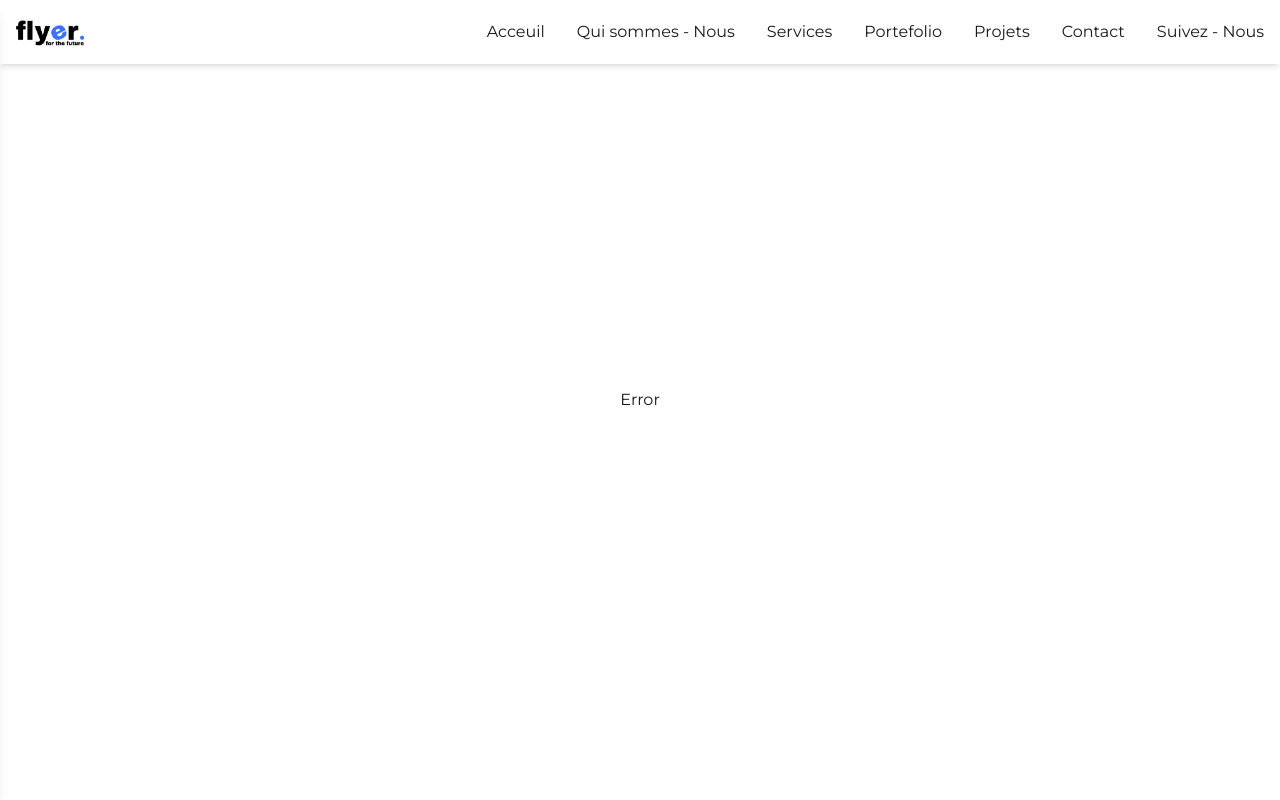
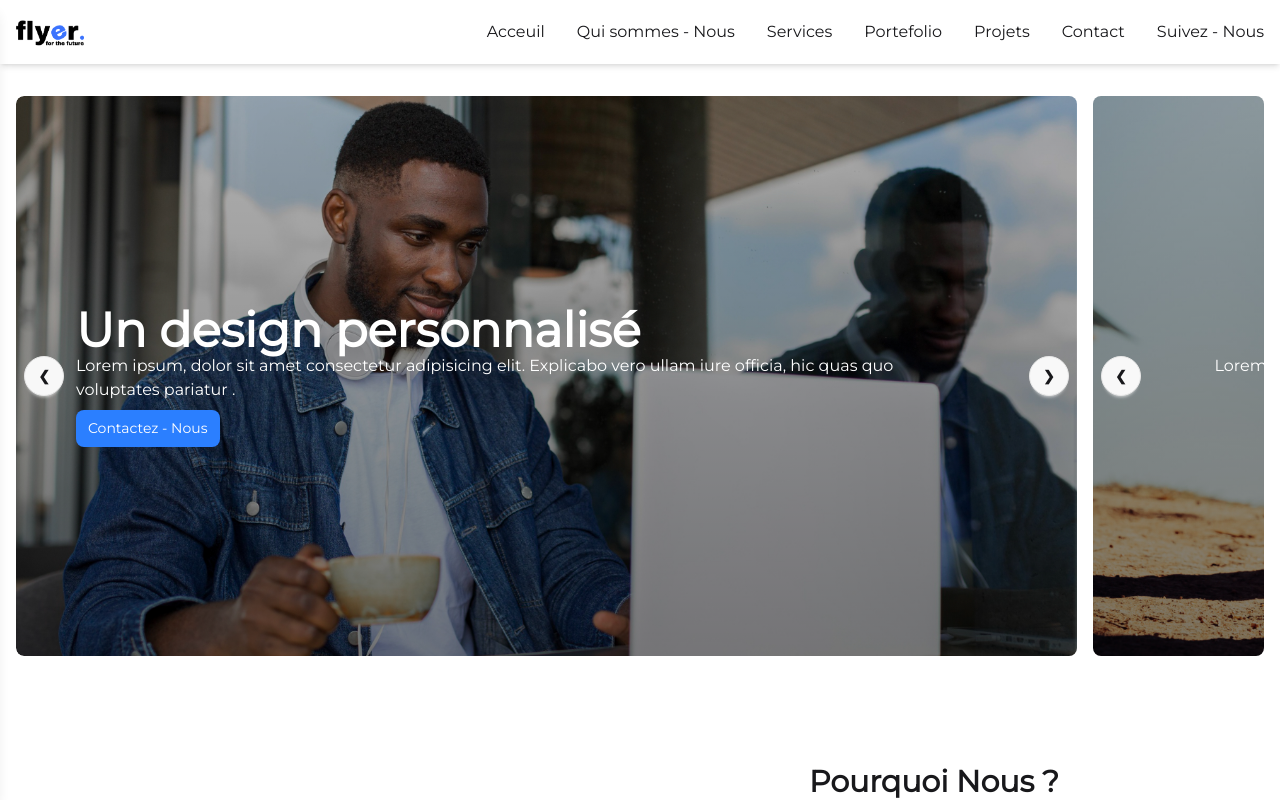
Before and after one commit to LaQuality/flyer-, a React (Vite) app: page / in a window 1280 px wide. Shown: the top 800 px of the page. Built offline with nearby package versions, Linux system fonts and the light colour scheme.

Commit message:
c'est bon

```diff
--- a/src/App.jsx
+++ b/src/App.jsx
@@ -2,24 +2,27 @@ import { Route, Routes } from "react-router-dom"
 import Structure from "./layouts/Structure"
 import HomePage from "./pages/HomePage"
 import ErrorPage from "./pages/ErrorPage"
+import Header from "./components/Header"
+import Footer from "./components/Footer"
 
 function App() {
 
 
   return (
     <>
-         <Routes>
-
-         <Route element = { <Structure/>}>
-
-         <Route path="/*" element= {<HomePage/>} />
-         <Route path="/" element= {<ErrorPage/>} />
 
 
-         </Route>
+            <Header/>
 
 
-         </Routes>
+            <HomePage/>
+
+
+            <Footer/>
+
+
+
+
     </>
   )
 }
```
